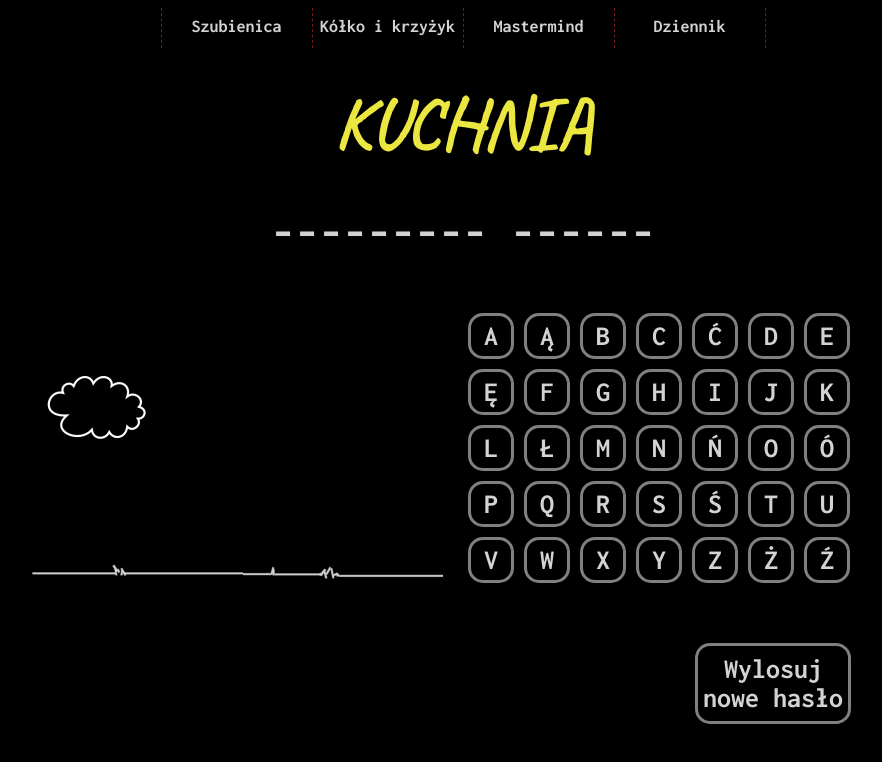
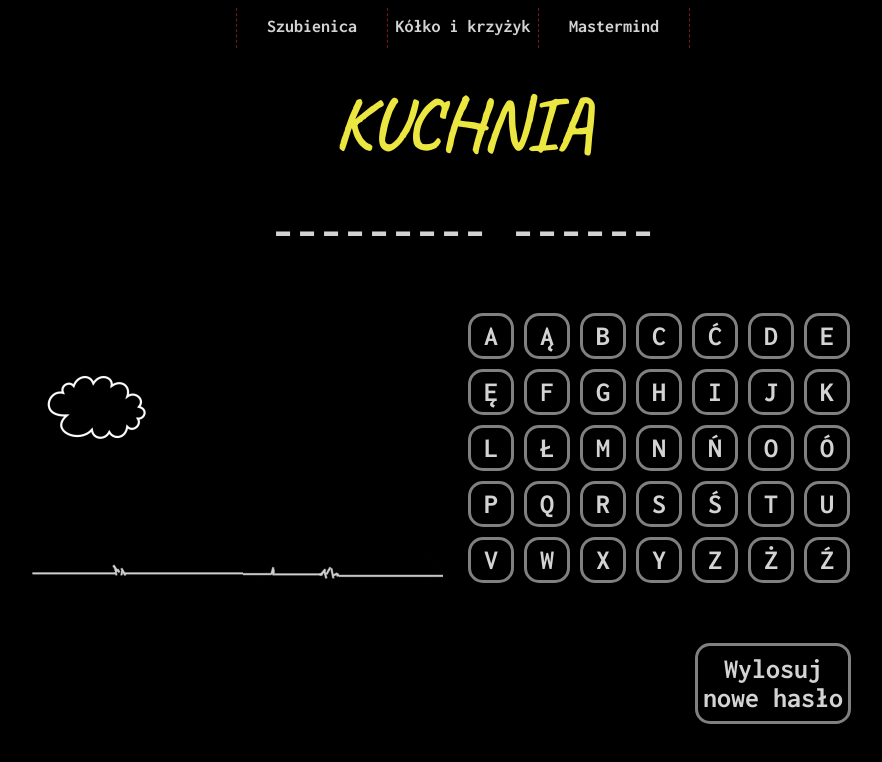
Before and after one commit to JakGin/JakGin.github.io, a plain HTML site: page index.html in a window 1280 px wide. Shown: the whole page, without its empty margins (177-1059 px from the left). Drawn offline with Linux system fonts and the light colour scheme.

Commit message:
Update index.html

```diff
--- a/index.html
+++ b/index.html
@@ -20,7 +20,6 @@
 			<li><a href="index.html">Szubienica</a></li>
 			<li><a href="gra.html">Kółko i krzyżyk</a></li>
 			<li><a href="mastermind.html">Mastermind</a></li>
-                        <li><a href="dziennik.php" target="_blank">Dziennik</a></li>
 			<div style="clear:both;"></div>
 		</ul>
 	</div>
```
